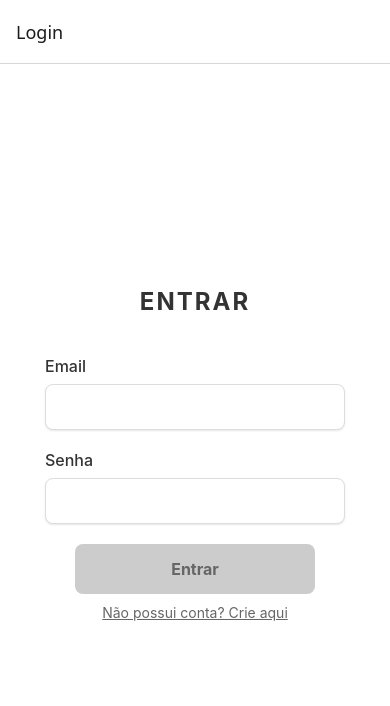
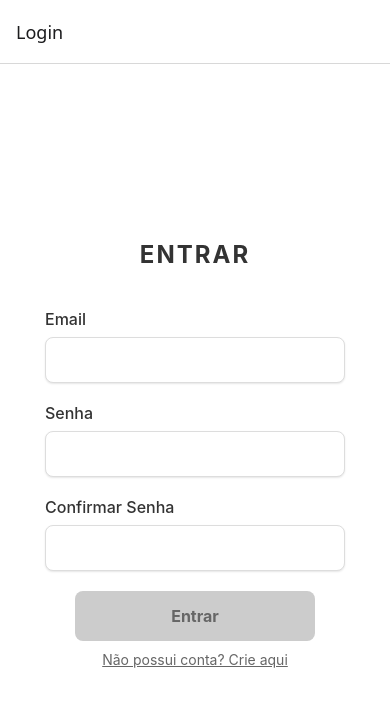
Before and after one commit to fernandesvictoria/MyEconomy_RN, a React Native app: screen /Login in a window 390 px wide. Shown: the top 706 px of the page. Built offline with nearby package versions, Linux system fonts and the light colour scheme.

Commit message:
feat: adicionar confirmação de senha no login

```diff
--- a/src/screens/login/Login.tsx
+++ b/src/screens/login/Login.tsx
@@ -7,11 +7,21 @@ import { useAuth } from "../../hooks/useAuth";
 export default function Login({ navigation }) {
   const [email, setEmail] = useState("");
   const [senha, setSenha] = useState("");
+  const [confirmarSenha, setConfirmarSenha] = useState("");
   const { onLogin } = useAuth();
 
-  const isValidForm = email.trim() !== "" && senha.trim() !== "";
+  const isValidForm =
+    email.trim() !== "" &&
+    senha.trim() !== "" &&
+    confirmarSenha.trim() !== "" &&
+    senha === confirmarSenha;
 
   const handleSignIn = async () => {
+    if (senha !== confirmarSenha) {
+      Alert.alert("Erro", "As senhas não coincidem");
+      return;
+    }
+
     try {
       await onLogin(email, senha);
       navigation.navigate("Profile");
@@ -40,6 +50,21 @@ export default function Login({ navigation }) {
           value={senha}
           onChangeText={setSenha}
         />
+
+        <Text style={styles.label}>Confirmar Senha</Text>
+        <TextInput
+          style={[
+            styles.input,
+            confirmarSenha !== "" && senha !== confirmarSenha && styles.inputError
+          ]}
+          secureTextEntry
+          value={confirmarSenha}
+          onChangeText={setConfirmarSenha}
+        />
+
+        {confirmarSenha !== "" && senha !== confirmarSenha && (
+          <Text style={styles.errorText}>As senhas não coincidem</Text>
+        )}
 
         <Button title="Entrar" onPress={handleSignIn} disabled={!isValidForm} />
 
@@ -94,6 +119,17 @@ const styles = StyleSheet.create({
     shadowRadius: 2,
     elevation: 2,
   },
+  inputError: {
+    borderColor: "#ff4444",
+    borderWidth: 2,
+  },
+  errorText: {
+    fontSize: 12,
+    color: "#ff4444",
+    marginTop: -15,
+    marginBottom: 15,
+    textAlign: "left",
+  },
   registerLink: {
     fontSize: 14,
     color: "#666",
```
